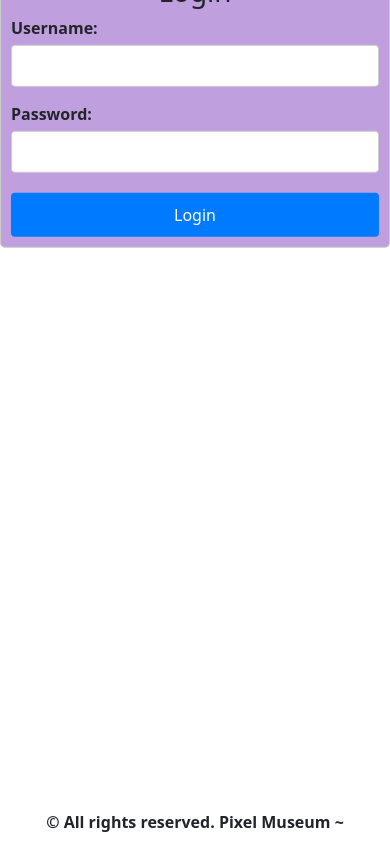
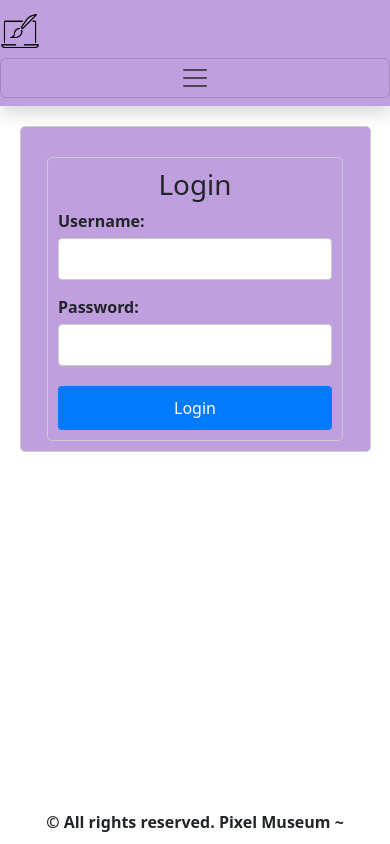
Before and after one commit to elab-development/klijentske-veb-tehnologije-2024-2022-0025-digitalna-galerija, a React (Vite) app: page /components/Login in a window 390 px wide. Built offline with nearby package versions, Linux system fonts and the light colour scheme.

Commit message:
responzivnost

```diff
--- a/src/App.css
+++ b/src/App.css
@@ -1,5 +1,3 @@
-/* App.css */
-
 /* Stilovi za mobilne uređaje */
 @media (max-width: 768px) {
   .navbar-brand img {
@@ -70,21 +68,20 @@ html, body {
   text-align: center;
 }
 
-/* Definišite stilove za svetli mod */
 .light-mode {
   background-color: white;
   color: black;
   min-height: 100vh;
 }
 
-/* Definišite stilove za tamni mod */
+
 .dark-mode {
   background-color: rgb(38, 31, 31);
   color: white;
   min-height: 100vh;
 }
 
-/* Stilizujte dugme za promenu moda */
+/* dugme za promenu moda */
 .dark-mode-button {
   text-decoration: underline;
   background-color: transparent;
@@ -117,7 +114,6 @@ html, body {
   background-color: #c14cc9;
 }
 
-/* Additional global styles */
 .outer {
   display: flex;
   justify-content: center;
@@ -135,9 +131,9 @@ html, body {
   transition: all 0.3s;
 }
 .navbar-purple {
-  background-color: #C09FDE; /* Ljubičasta boja koju ste koristili */
+  background-color: #C09FDE;
 }
 
 .navbar {
-  background-color: #C09FDE; /* Ljubičasta boja koju ste koristili */
+  background-color: #C09FDE;
 }
--- a/src/components/Login.css
+++ b/src/components/Login.css
@@ -14,6 +14,7 @@
     left: 50%;
     transform: translate(-50%, -50%);
     z-index: 1; /* Povećajte z-index da bi bio iznad padajućeg menija ako je potrebno */
+    box-sizing: border-box; /* Ensure padding and border are included in the element's total width and height */
 }
 
 h1 {
@@ -36,6 +37,7 @@ input[type="password"] {
     padding: 8px;
     border: 1px solid #ccc;
     border-radius: 4px;
+    box-sizing: border-box; /* Ensure padding and border are included in the element's total width and height */
 }
 
 button {
@@ -59,14 +61,16 @@ button:hover {
 
 /*.container {
     z-index: 10; /* Visok z-index da bi bio iznad padajućeg menija
-}
- Login.css */
+}*/
 
 @media (max-width: 768px) {
     .container {
+        max-width: 90%;
         padding: 10px;
         position: relative;
-    }
-
-
+        top: auto;
+        left: auto;
+        transform: none;
+        margin-top: 20px; /* Adds space at the top for smaller screens */
 }
+}
--- a/src/components/Login.tsx
+++ b/src/components/Login.tsx
@@ -1,5 +1,3 @@
-// Login.tsx
-
 import React from 'react';
 import './Login.css';
 import LoginManager from './LoginManager';
@@ -16,9 +14,11 @@ const Login: React.FC = () => {
     ];
 
     return (
-        <div className="login-container"> {/* Dodajte novu klasu ili prilagodite postojeću */}
-            <LoginManager users={users} />
-        </div>
+
+            <div className="container">
+                <LoginManager users={users} />
+            </div>
+
     );
 };
 
```
